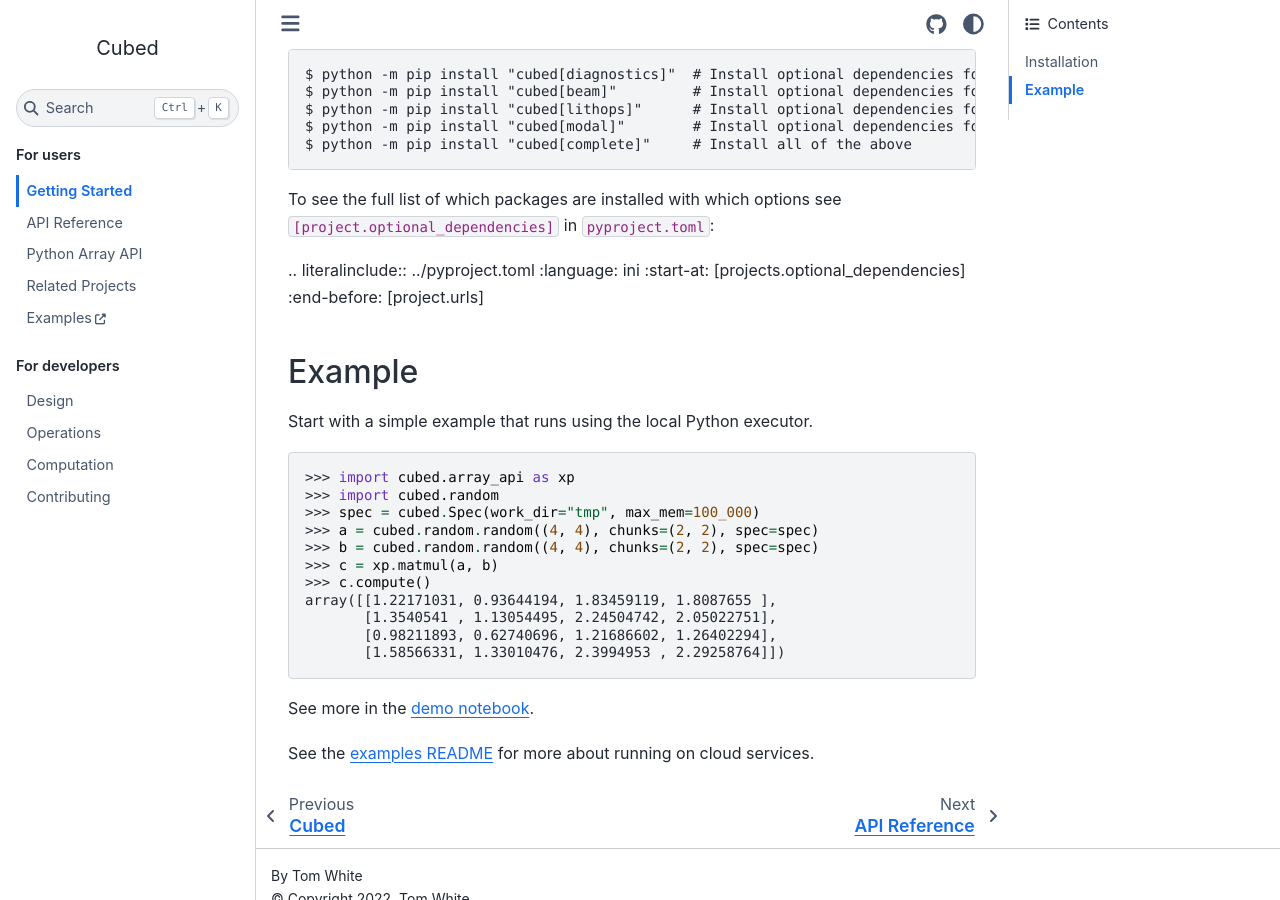
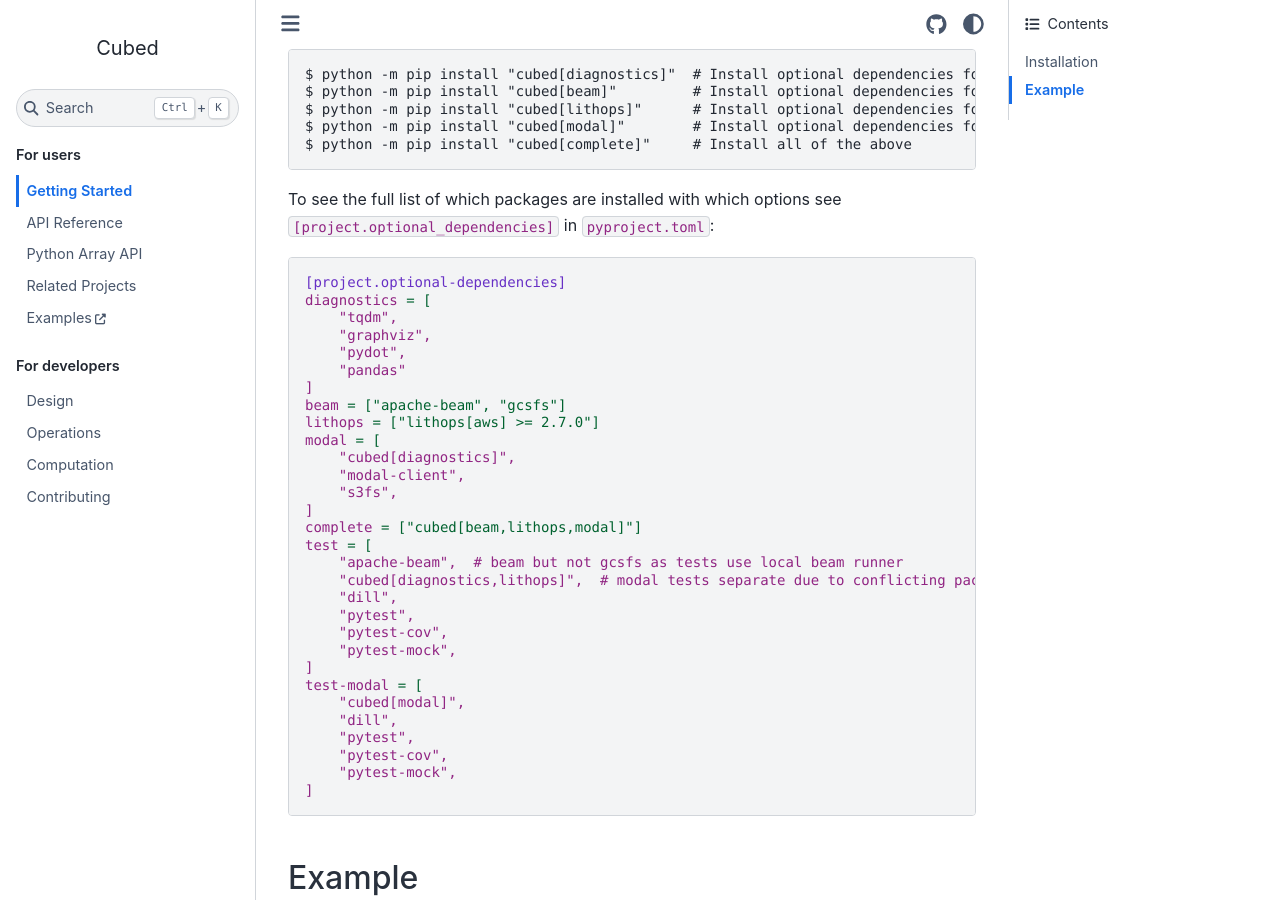
Before and after one commit to cubed-dev/cubed, a Sphinx documentation site: the page built from docs/getting_started.md, in a window 1280 px wide and 900 px high, scrolled down 616 px. Built offline with Sphinx 7.4.7 and the Sphinx Book theme 1.1.4, drawn with Linux system fonts in a browser that asks for light colours.

Commit message:
make literalinclude work

````diff
--- a/docs/getting_started.md
+++ b/docs/getting_started.md
@@ -27,11 +27,12 @@ Cubed has many optional dependencies, which can be installed in sets for differe
     $ python -m pip install "cubed[complete]"     # Install all of the above
 
 To see the full list of which packages are installed with which options see `[project.optional_dependencies]` in `pyproject.toml`:
-
+```{eval-rst}
 .. literalinclude:: ../pyproject.toml
    :language: ini
-   :start-at: [projects.optional_dependencies]
+   :start-at: [project.optional-dependencies]
    :end-before: [project.urls]
+```
 
 ## Example
 
````
